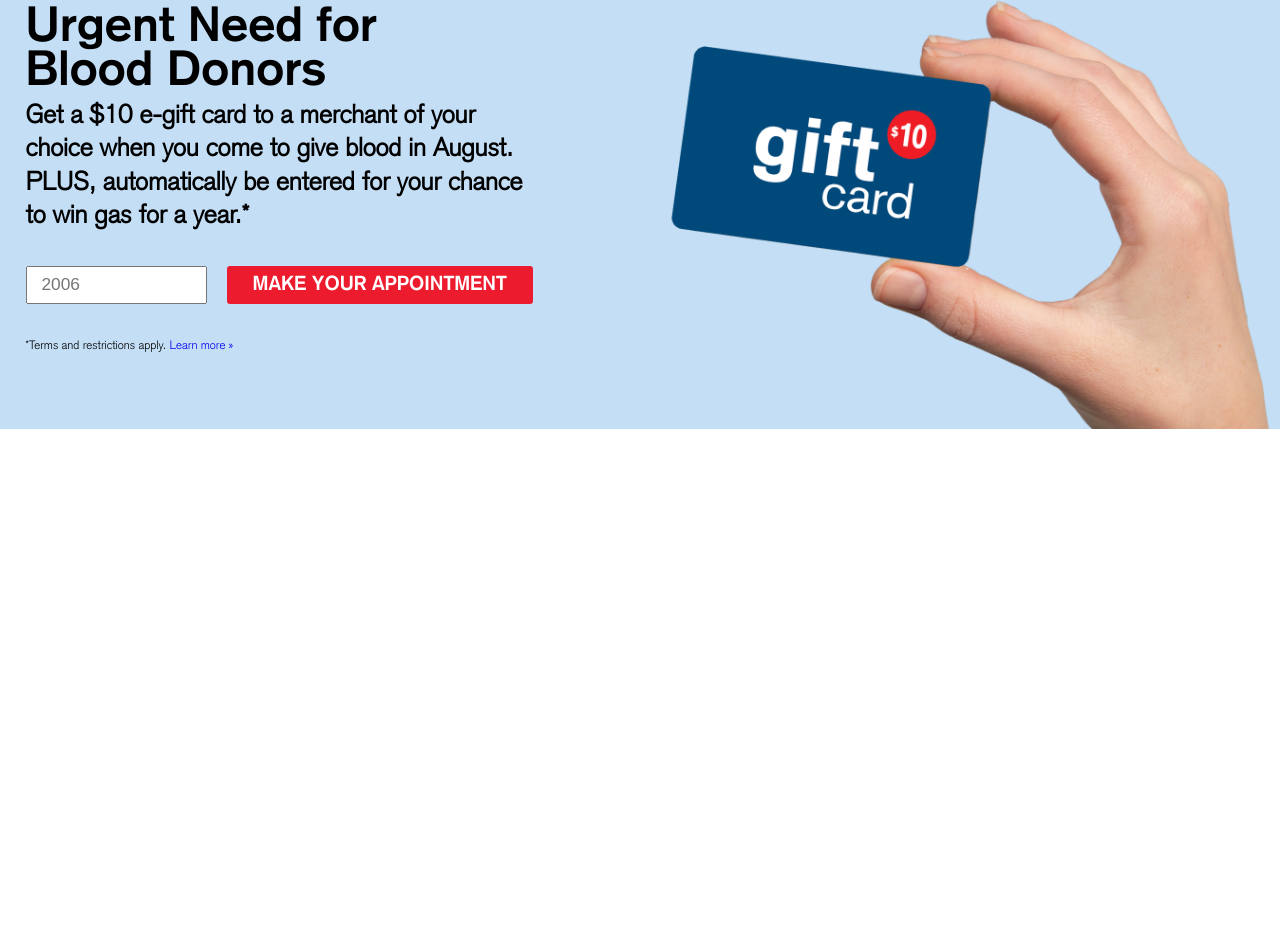
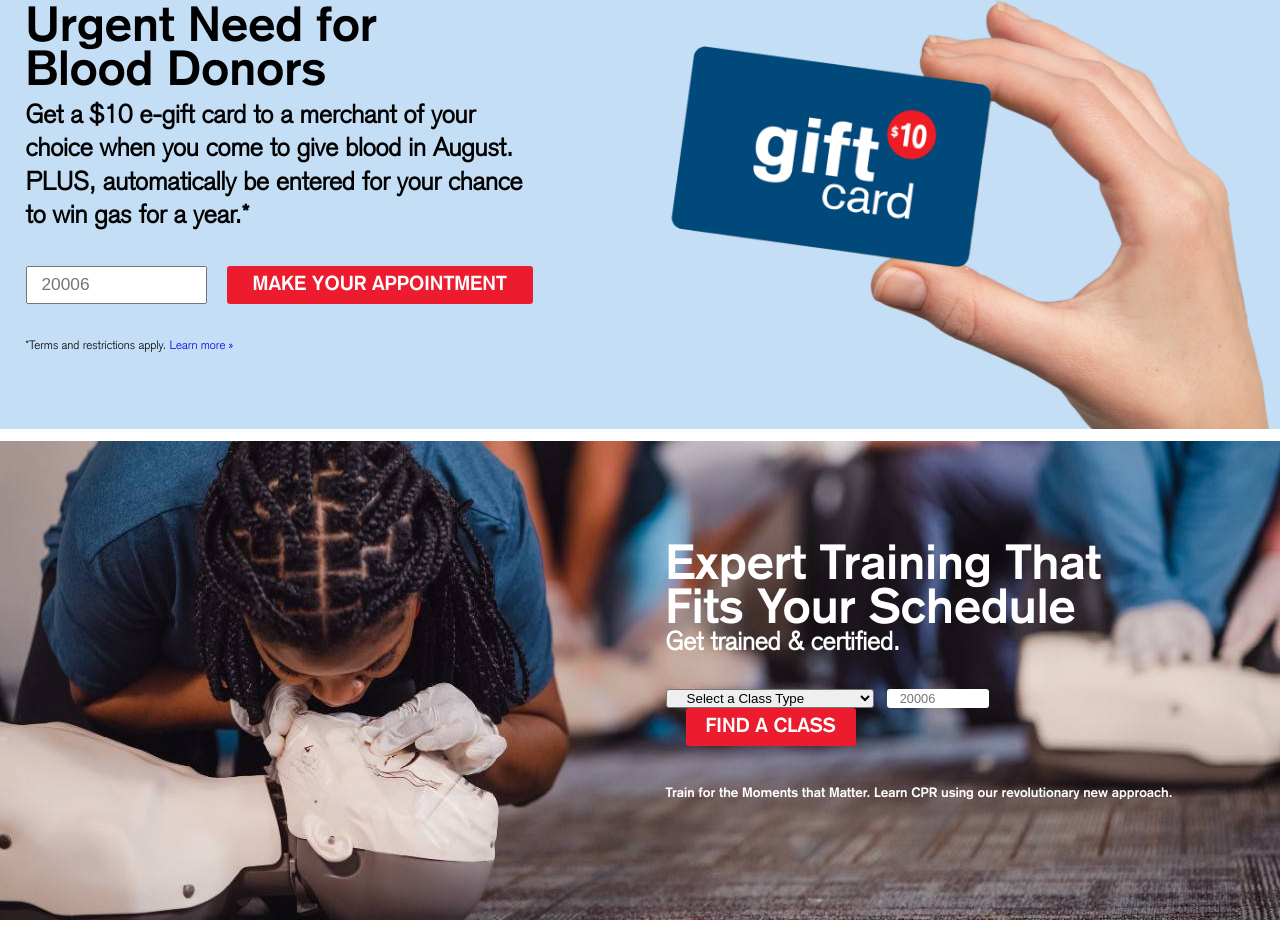
Before and after one commit to Emsenparry/American-Red-Cross, a plain HTML site: page index.html in a window 1280 px wide. Shown: the part 631-1563 px from the top of the page. Before the commit the page ends 1064 px from the top, so only its background shows below. Drawn offline with Linux system fonts and the light colour scheme.

Commit message:
Section three
Section three done

```diff
--- a/css/_sections.scss
+++ b/css/_sections.scss
@@ -7,8 +7,6 @@
     margin-bottom: 0.5em;
     .container{
         position: absolute;
-        top: 8vw;
-        left: 2vw;
         h2{
             font-size: 3.8vw;
             color: c.$pri-white;
@@ -63,7 +61,6 @@
         flex-wrap: wrap;
         width: 100%;
         margin-top: 2em;
-
         input::-webkit-outer-spin-button,
         input::-webkit-inner-spin-button {
         -webkit-appearance: none;
--- a/css/stylesheet.scss
+++ b/css/stylesheet.scss
@@ -31,11 +31,70 @@ main{
     max-width: 1350px;
     margin: auto;
 }
-
+// SECTION ONE
 .section-one{
     @include sections.section-one;
+    .container{
+        top: 8vw;
+        left: 2vw;
+    }
 }
-
+// SECTION TWO
 .section-two{
     @include sections.section-two;
 }
+// SECTION THREE
+.section-three{
+    @include sections.section-one;
+    margin-top: 0.5em;
+    .container{
+        top: 8vw;
+        right: 8vw;
+        width: 40%;
+        p{
+            font-size: 1.05vw;
+            margin-top: 3em;
+            font-family: Bold;
+            font-weight: 400;
+            color: c.$pri-white;
+            width: 120%;
+        }
+    }
+    .form-container{
+        display: flex;
+        flex-direction: row;
+        flex-wrap: wrap;
+        max-width: 100%;
+        margin-top: 2em;
+        input, select, button{
+            margin: 0;
+            padding: 0;
+            border-radius: 3px;
+        }
+        button{
+            margin-left: 1em;
+            padding: 0.5em 1em;
+        }
+        select{
+            padding: 0 1.2em;
+            option{
+                font-weight: 600;
+                color: c.$pri-cool-gray;
+                font-size: 1vw;
+            }
+        }
+        input{
+            margin-left: 1em;
+            width: 20%;
+            border: none;
+        }
+        input::-webkit-outer-spin-button,
+        input::-webkit-inner-spin-button {
+        -webkit-appearance: none;
+        }
+        ::placeholder{
+            font-size: 1vw;
+            padding-left: 1em;
+        }
+    }
+}
--- a/index.html
+++ b/index.html
@@ -33,12 +33,13 @@
         <img src="assets/images/image-one.jpeg" alt="">
     </section>
 
+    <!-- SECTION TWO -->
     <section class="section-two">
         <div class="container-two">
             <h2>Urgent Need for <br> Blood Donors</h2>
             <h3>Get a $10 e-gift card to a merchant of your choice when you come to give blood in August. PLUS, automatically be entered for your chance to win gas for a year.*</h3>
             <div class="btn-container">
-            <input type="number" placeholder="2006">
+            <input type="number" placeholder="20006">
             <button>MAKE YOUR APPOINTMENT</button>
             </div>
             <p>*Terms and restrictions apply.
@@ -48,6 +49,34 @@
         <img src="assets/images/image-two.png" alt="">
     </section>
 
+    <!-- SECION THREE -->
+    <section class="section-three">
+        <div class="container">
+        <h2>Expert Training That Fits Your Schedule</h2>
+        <h3>Get trained & certified.</h3>
+        <div class="form-container">
+            <select name="" id="">
+                <option value="">Select a Class Type</option>
+                <option value="">Online Only</option>
+                <option value="">First Aid</option>
+                <option value="">CPR</option>
+                <option value="">AED</option>
+                <option value="">BLS/CPR for Healtcare</option>
+                <option value="">ALS/PALS</option>
+                <option value="">Babysitting & Child Care</option>
+                <option value="">Swimming + Water Safety</option>
+                <option value="">Lifeguarding</option>
+                <option value="">Instructor Training</option>
+                <option value="">CNA Training</option>
+                <option value="">CNA Testing</option>
+            </select>
+            <input type="number" placeholder="20006">
+            <button>FIND A CLASS</button>
+        </div>
+        <p>Train for the Moments that Matter. Learn CPR using our revolutionary new approach.</p>
+        </div>
+        <img src="assets/images/image-three.jpeg" alt="">
+    </section>
     </main>
 </body>
 </html>
```
Also changed, not shown: assets/css/stylesheet.css, assets/images/image-three.jpeg (added), 1 other file.
